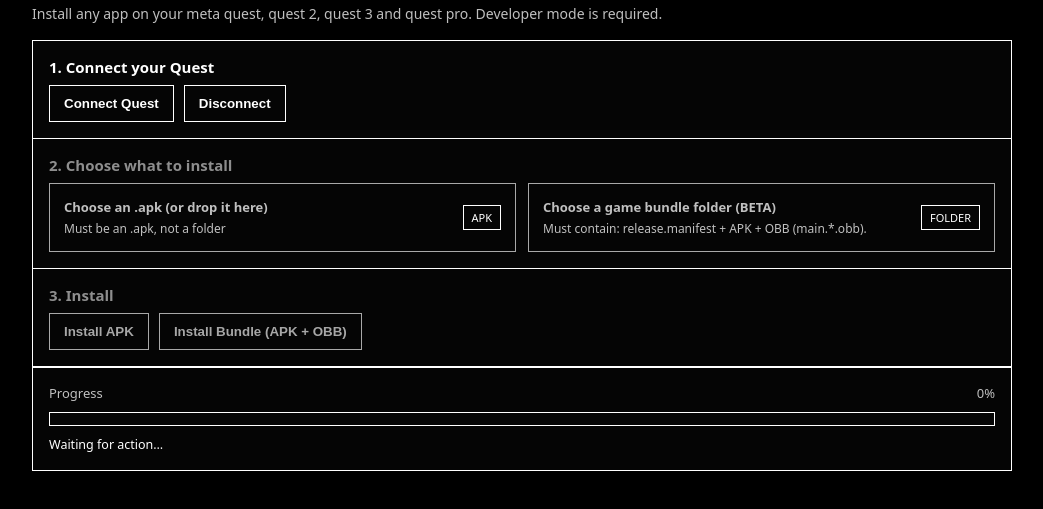
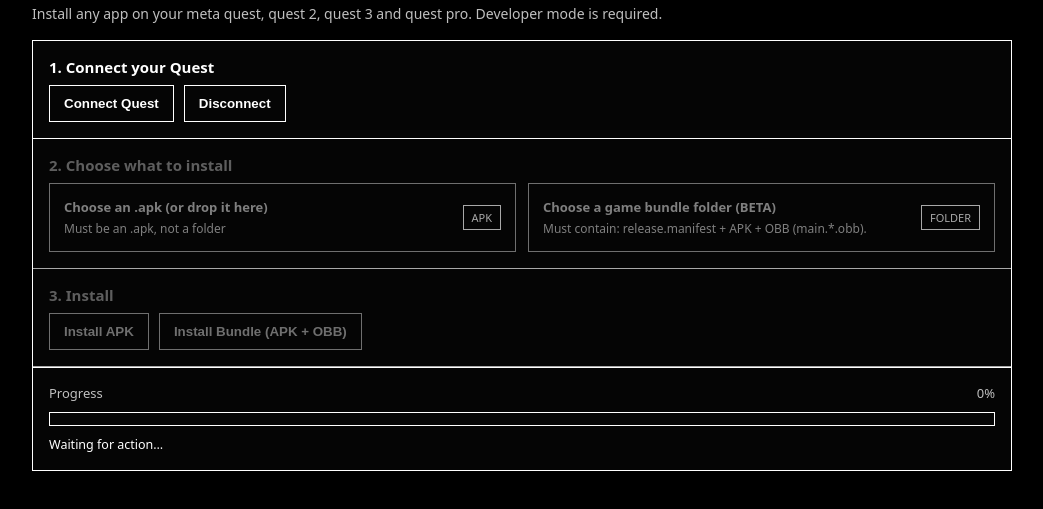
Before and after one commit to FrizzleM/QuestLoad, a website built with Vite: page quest-web-installer/index.html in a window 1280 px wide. Shown: the part 65-574 px from the top of the page, without its empty margins (118-1161 px from the left). Built offline with nearby package versions, Linux system fonts and the light colour scheme.

Commit message:
Disable and gray out install step until file selected

```diff
--- a/quest-web-installer/index.html
+++ b/quest-web-installer/index.html
@@ -37,6 +37,7 @@
     .section{padding:16px;border-bottom:1px solid var(--border)}
     .section:last-child{border-bottom:none}
     .title{font-size:15px;font-weight:700;margin-bottom:0}
+    .section--disabled{opacity:.65}
     .section--disabled .title{color:rgba(255,255,255,.55)}
     .actions{display:flex;gap:10px;flex-wrap:wrap;margin-top:8px}
     button{
@@ -85,6 +86,9 @@
       border-color:rgba(255,255,255,.65);
     }
     .section--disabled button:hover{background:transparent}
+    .section--disabled#installActionsSection{
+      pointer-events:none;
+    }
     .picker strong{display:block;font-size:13px}
     .picker span{display:block;font-size:12px;color:var(--muted);margin-top:4px;max-width: 68ch}
     .tag{
```
